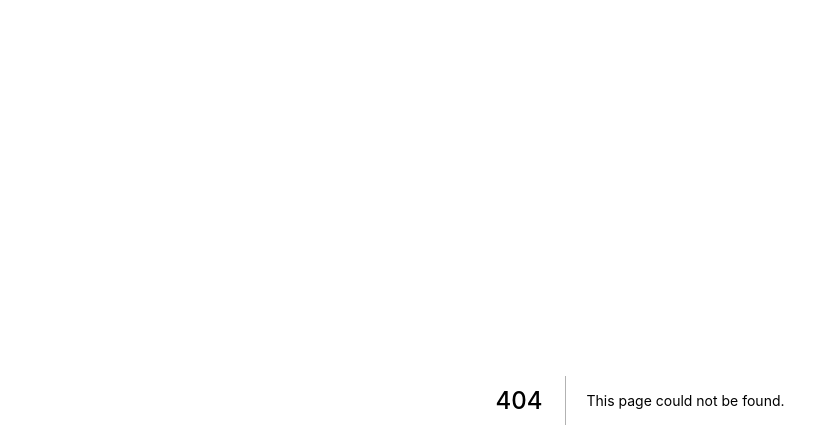
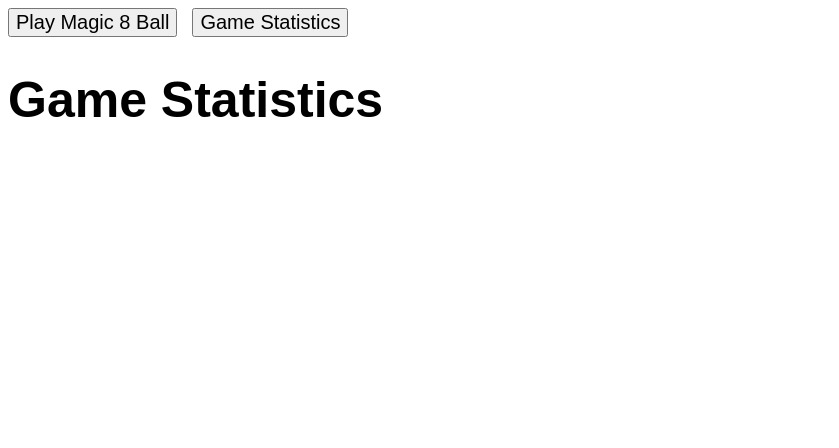
Before and after one commit to tashmulla/magiceightball, a Next.js app: page /statistics in a window 1280 px wide. Before the commit this address had no page. Shown: the top 448 px of the page, without its empty margins (0-839 px from the left). Built offline with nearby package versions, Linux system fonts and the light colour scheme.

Commit message:
Game and Stats page created, server.js page also created

```diff
--- a/components/Header.js
+++ b/components/Header.js
@@ -0,0 +1,19 @@
+import Link from 'next/link'
+
+const linkStyle = {
+  marginRight: 15,
+  fontSize: 20
+}
+
+const Header = () => (
+    <div>
+        <Link href="/">
+          <button style={linkStyle}>Play Magic 8 Ball</button>
+        </Link>
+        <Link href="/statistics">
+          <button style={linkStyle}>Game Statistics</button>
+        </Link>
+    </div>
+)
+
+export default Header
--- a/pages/about.js
+++ /dev/null
@@ -1,5 +0,0 @@
-export default () => (
-  <div>
-    <p>This is the about page</p>
-  </div>
-)
--- /dev/null
+++ b/pages/statistics.js
@@ -0,0 +1,16 @@
+// import Layout from '../components/MyLayout.js'
+import Header from '../components/Header.js'
+import Link from 'next/link'
+
+export default () => (
+  <div>
+  <Header />
+    <h1>Game Statistics</h1>
+    <style jsx>{`
+      h1 {
+        font-family:"Arial";
+        font-size:50px;
+      }`}
+    </style>
+  </div>
+)
--- a/server.js
+++ b/server.js
@@ -19,7 +19,7 @@ app.prepare()
     return handle(req,res)
   })
 
-  server.listen(8080, (err) => {
+  server.listen(3000, (err) => {
     if (err) throw err
     console.log('> Ready on http://localhost:3000')
   })
```
Also changed, not shown: components/MyLayout.js (+16 -0 lines), pages/index.js (+22 -4 lines).
